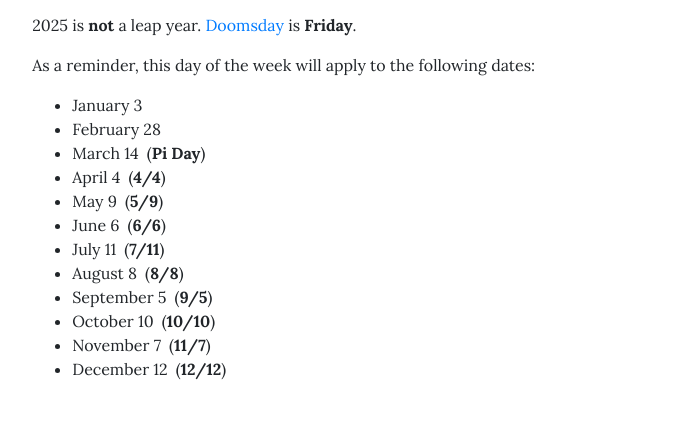
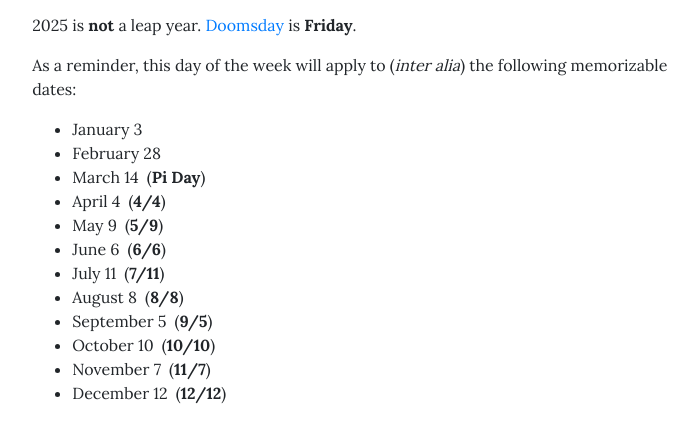
Before and after one commit to theodore-s-beers/doomsday, a website: page index.html in a window 1280 px wide. Shown: the part 147-590 px from the top of the page, without its empty margins (275-973 px from the left). Drawn offline with Linux system fonts and the light colour scheme.

Commit message:
Edit text

```diff
--- a/index.html
+++ b/index.html
@@ -62,7 +62,8 @@
         >.
       </p>
       <p>
-        As a reminder, this day of the week will apply to the following dates:
+        As a reminder, this day of the week will apply to (<em>inter alia</em>)
+        the following memorizable dates:
       </p>
       <ul>
         <li>January <span id="janDate">4</span></li>
```
